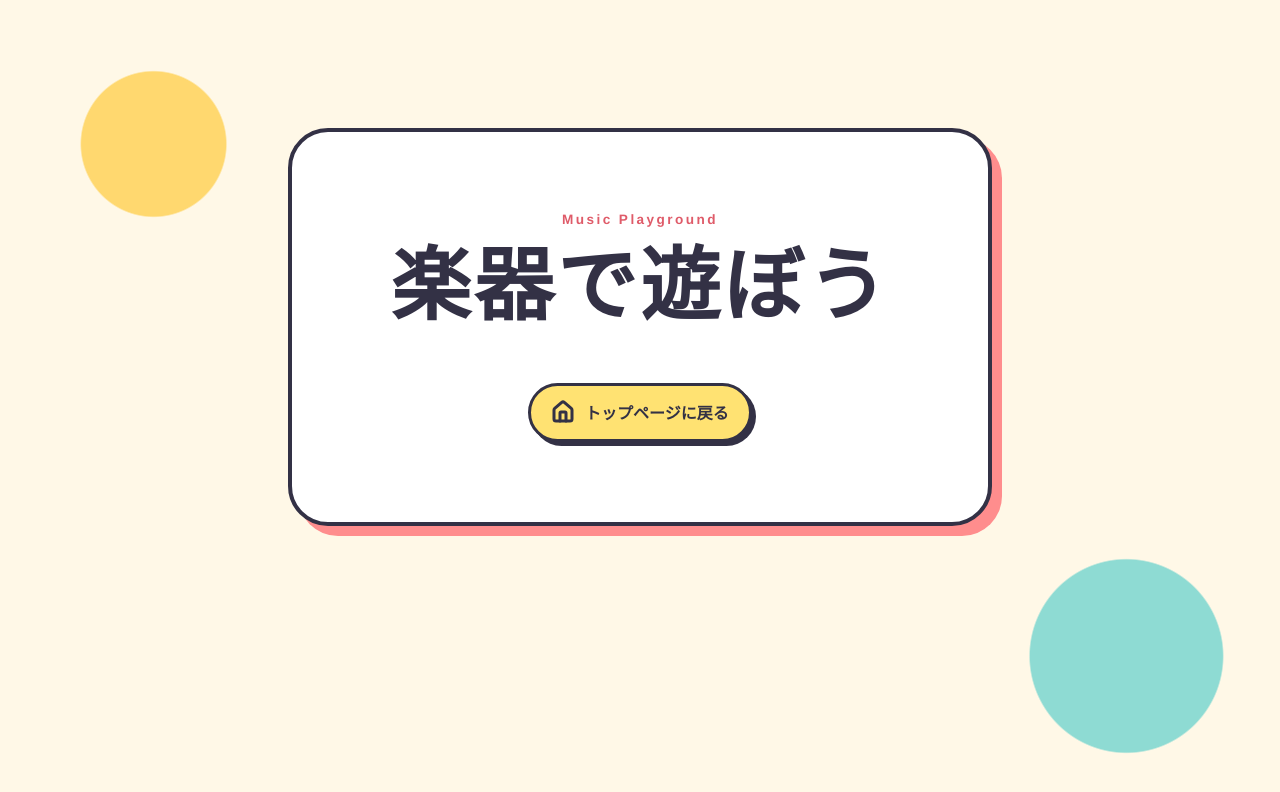
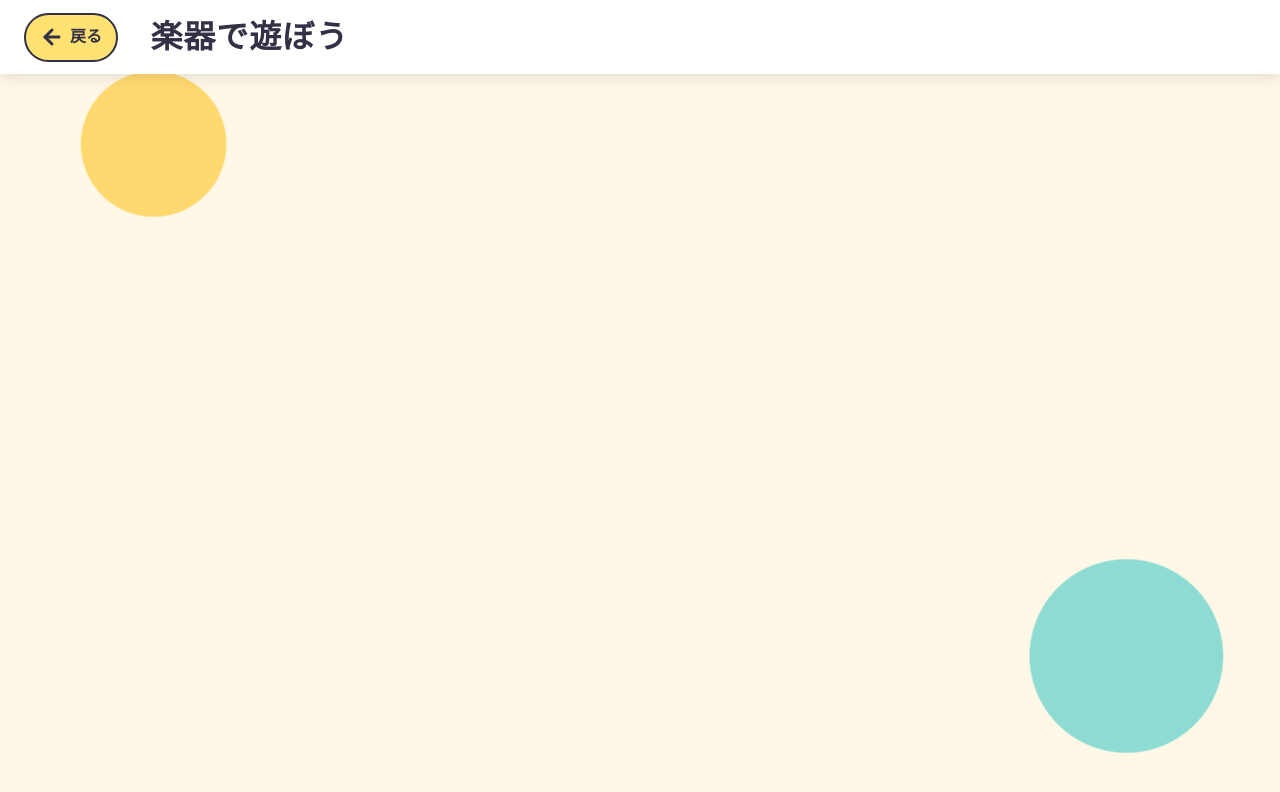
Before and after one commit to yuto-ono/baby-toy-portal, a SvelteKit app: page /instruments in a window 1280 px wide. Shown: the top 792 px of the page. Built offline with nearby package versions, Linux system fonts and the light colour scheme.

Commit message:
feat: ページ上部にナビゲーションを設置

```diff
--- /dev/null
+++ b/src/lib/PageNavigation.svelte
@@ -0,0 +1,87 @@
+<script lang="ts">
+	import { resolve } from '$app/paths';
+	import type { RouteId } from '$app/types';
+	import ArrowLeft from '@lucide/svelte/icons/arrow-left';
+
+	let {
+		title,
+		backHref = '/',
+		backLabel = '戻る'
+	}: {
+		title: string;
+		backHref?: RouteId;
+		backLabel?: string;
+	} = $props();
+</script>
+
+<header class="page-navigation">
+	<a href={resolve(backHref)} class="back-link">
+		<ArrowLeft size={24} strokeWidth={3} aria-hidden="true" />
+		<span>{backLabel}</span>
+	</a>
+	<h1>{title}</h1>
+</header>
+
+<style lang="scss">
+	$ink: #333145;
+	$accent-yellow: #ffe272;
+	$accent-mint: #67c7bf;
+
+	.page-navigation {
+		display: flex;
+		width: 100%;
+		align-items: center;
+		gap: clamp(1rem, 4vw, 2rem);
+		padding: 0.8rem clamp(1rem, 4vw, 1.5rem);
+		background: #fff;
+		box-shadow: 0 4px 12px rgba($ink, 0.12);
+	}
+
+	.back-link {
+		display: inline-flex;
+		flex: 0 0 auto;
+		align-items: center;
+		gap: 0.35rem;
+		padding: 0.65rem 0.9rem;
+		border: 2px solid $ink;
+		border-radius: 999px;
+		background: $accent-yellow;
+		color: inherit;
+		font-size: 1rem;
+		font-weight: 800;
+		line-height: 1;
+		text-decoration: none;
+		transition:
+			transform 120ms ease,
+			box-shadow 120ms ease;
+
+		&:hover {
+			transform: translateY(-2px);
+			box-shadow: 0 3px 0 $ink;
+		}
+
+		&:focus-visible {
+			outline: 4px solid $accent-mint;
+			outline-offset: 3px;
+		}
+	}
+
+	h1 {
+		min-width: 0;
+		margin: 0;
+		font-size: clamp(1.25rem, 5vw, 2rem);
+		line-height: 1.25;
+		letter-spacing: 0.03em;
+	}
+
+	@media (max-width: 480px) {
+		.page-navigation {
+			gap: 0.8rem;
+			padding: 0.7rem;
+		}
+
+		.back-link {
+			padding: 0.6rem 0.75rem;
+		}
+	}
+</style>
--- a/src/lib/index.ts
+++ b/src/lib/index.ts
@@ -1 +1 @@
-// place files you want to import through the `$lib` alias in this folder.
+export { default as PageNavigation } from './PageNavigation.svelte';
--- a/src/routes/instruments/+page.svelte
+++ b/src/routes/instruments/+page.svelte
@@ -1,5 +1,5 @@
 <script lang="ts">
-	import PageHeading from './PageHeading.svelte';
+	import { PageNavigation } from '$lib';
 </script>
 
 <svelte:head>
@@ -11,7 +11,7 @@
 </svelte:head>
 
 <main>
-	<PageHeading eyebrow="Music Playground" title="楽器で遊ぼう" />
+	<PageNavigation title="楽器で遊ぼう" />
 </main>
 
 <style lang="scss">
@@ -34,16 +34,10 @@
 		display: grid;
 		min-height: 100dvh;
 		place-items: start center;
-		padding: clamp(4rem, 14vw, 8rem) 1.5rem;
+		padding: 0;
 		overflow: hidden;
 		background:
 			radial-gradient(circle at 12% 18%, #ffd86f 0 4.5rem, transparent 4.6rem),
 			radial-gradient(circle at 88% 82%, #8edbd3 0 6rem, transparent 6.1rem), $page-background;
 	}
-
-	@media (max-width: 480px) {
-		main {
-			padding-top: 5rem;
-		}
-	}
 </style>
--- a/src/routes/instruments/PageHeading.svelte
+++ /dev/null
@@ -1,85 +0,0 @@
-<script lang="ts">
-	import { resolve } from '$app/paths';
-	import House from '@lucide/svelte/icons/house';
-
-	let { eyebrow, title }: { eyebrow: string; title: string } = $props();
-</script>
-
-<section class="page-heading" aria-labelledby="page-title">
-	<p class="eyebrow">{eyebrow}</p>
-	<h1 id="page-title">{title}</h1>
-	<a href={resolve('/')} class="home-link" aria-label="トップページに戻る">
-		<House size={24} strokeWidth={3} aria-hidden="true" />
-		トップページに戻る
-	</a>
-</section>
-
-<style lang="scss">
-	$ink: #333145;
-	$accent-pink: #ff8d8d;
-	$accent-yellow: #ffe272;
-	$accent-mint: #67c7bf;
-
-	.page-heading {
-		position: relative;
-		width: min(100%, 44rem);
-		padding: clamp(2.5rem, 8vw, 5rem) clamp(1.5rem, 7vw, 4rem);
-		border: 4px solid $ink;
-		border-radius: 2.5rem;
-		background: #fff;
-		box-shadow: 10px 10px 0 $accent-pink;
-		text-align: center;
-	}
-
-	.eyebrow {
-		margin: 0 0 0.75rem;
-		color: #df5b69;
-		font-size: clamp(0.7rem, 2vw, 0.85rem);
-		font-weight: 800;
-		letter-spacing: 0.18em;
-	}
-
-	h1 {
-		margin: 0;
-		font-size: clamp(2.25rem, 9vw, 5rem);
-		line-height: 1.2;
-		letter-spacing: 0.04em;
-	}
-
-	.home-link {
-		display: inline-flex;
-		align-items: center;
-		gap: 0.6rem;
-		margin-top: clamp(2rem, 7vw, 3rem);
-		padding: 0.9rem 1.25rem;
-		border: 3px solid $ink;
-		border-radius: 999px;
-		background: $accent-yellow;
-		color: inherit;
-		font-size: 1rem;
-		font-weight: 700;
-		text-decoration: none;
-		box-shadow: 4px 4px 0 $ink;
-		transition:
-			transform 120ms ease,
-			box-shadow 120ms ease;
-
-		&:hover {
-			transform: translate(2px, 2px);
-			box-shadow: 2px 2px 0 $ink;
-		}
-
-		&:focus-visible {
-			outline: 4px solid $accent-mint;
-			outline-offset: 4px;
-		}
-	}
-
-	@media (max-width: 480px) {
-		.page-heading {
-			border-width: 3px;
-			border-radius: 2rem;
-			box-shadow: 7px 7px 0 $accent-pink;
-		}
-	}
-</style>
```
